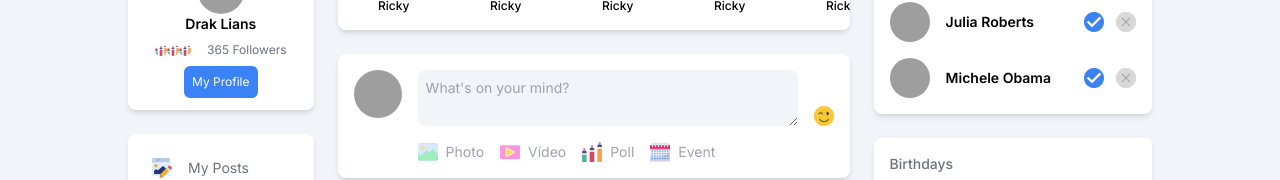
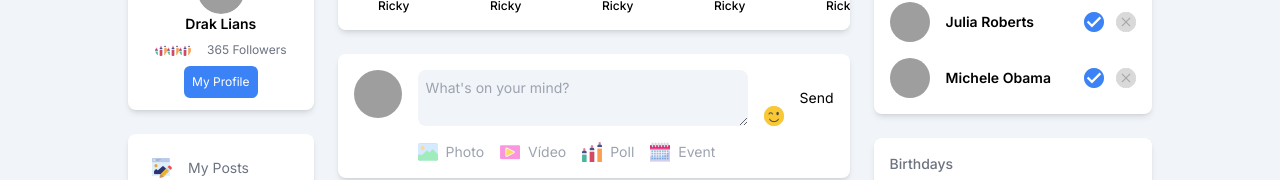
Before and after one commit to mvdevelop/macaw-social-media, a Next.js app: page / in a window 1280 px wide. Shown: the part 226-406 px from the top of the page. Built offline with nearby package versions, Linux system fonts and the light colour scheme; no server answers; grey boxes are pictures that could not be loaded.

Commit message:
feat: working on addpost

```diff
--- a/src/components/AddPost.tsx
+++ b/src/components/AddPost.tsx
@@ -1,7 +1,30 @@
 
+import prisma from "@/lib/client";
+import { auth } from "@clerk/nextjs/server";
 import Image from "next/image";
 
 const AddPost = () => {
+
+  const { userId } = auth();
+
+  console.log(userId);
+
+  const testAction = async (formData: FormData) => {
+    "use server"
+    // const desc = formData.get("desc") as string;
+
+    // try {
+    //   prisma.post.create({
+    //     data: {
+    //       userId:
+    //       desc: desc,
+    //     },
+    //   })
+    // } catch(err) {
+    //   console.log(err);
+    // }
+  }
+
   return (
     <div className="p-4 bg-white shadow-md rounded-lg flex gap-4 justify-between text-sm">
       {/* Avatar */}
@@ -10,10 +33,13 @@ const AddPost = () => {
       {/* Post */}
       <div className="flex-1">
         {/* Text Input */}
-        <div className="flex gap-4">
-          <textarea placeholder="What's on your mind?" className="flex-1 bg-slate-100 rounded-lg p-2"></textarea>
+        <form action={testAction} className="flex gap-4">
+          <textarea placeholder="What's on your mind?" className="flex-1 bg-slate-100 rounded-lg p-2"
+          name="desc"
+          ></textarea>
           <Image src="/emoji.png" alt="" width={20} height={20} className="w-5 h-5 cursor-pointer self-end" />
-        </div>
+          <button>Send</button>
+        </form>
 
         {/* Post Options */}
         <div className="flex items-center gap-4 mt-4 text-gray-400 flex-wrap">
```
Also changed, not shown: 1 other file (tests, documents, lock files or other folders).
